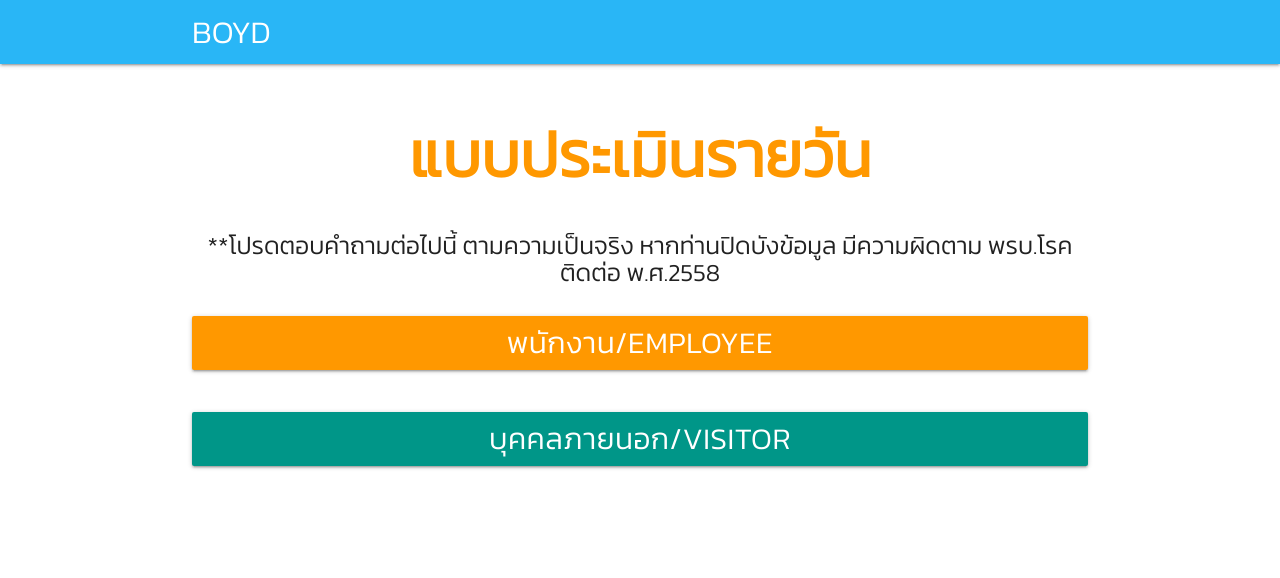
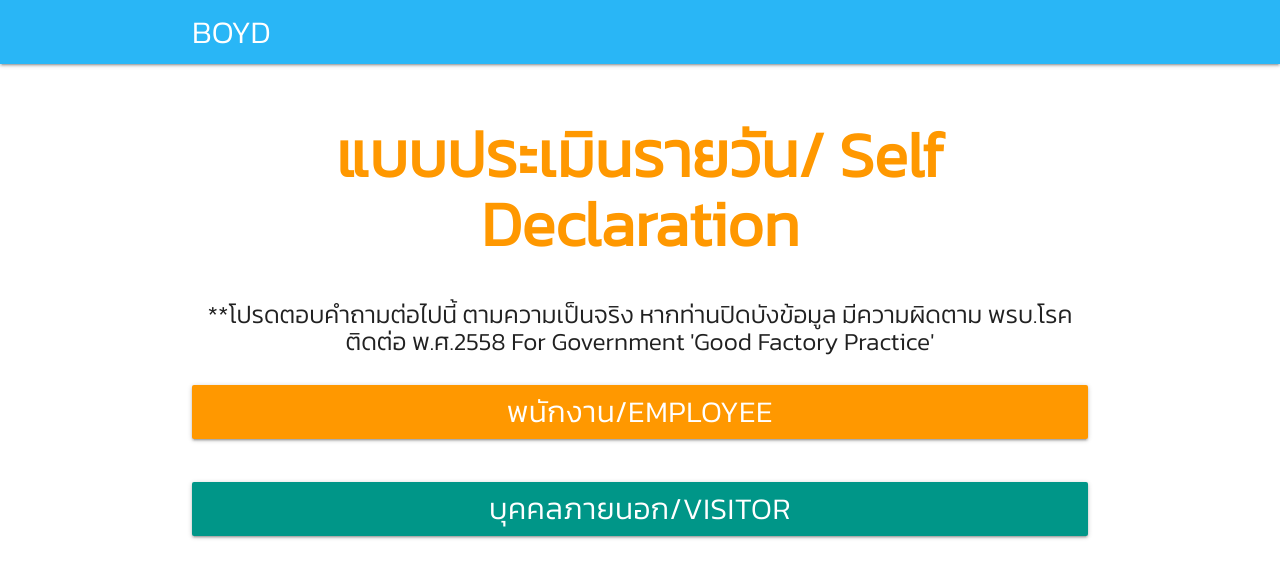
Before and after one commit to nopparat231/form-covid19, a PHP site: page / in a window 1280 px wide. Shown: the top 578 px of the page. Run offline with PHP 8.4, Linux system fonts and the light colour scheme.

Commit message:
Update Home.php

```diff
--- a/Home.php
+++ b/Home.php
@@ -1,10 +1,11 @@
 <div class="section no-pad-bot" id="index-banner">
     <div class="container">
-        <h1 class="header center orange-text"><b>แบบประเมินรายวัน</b></h1>
+        <h1 class="header center orange-text"><b>แบบประเมินรายวัน/ Self Declaration </b></h1>
         <div class="row center">
             <h5 class="header col s12 light">
                 **โปรดตอบคำถามต่อไปนี้ ตามความเป็นจริง หากท่านปิดบังข้อมูล
                 มีความผิดตาม พรบ.โรคติดต่อ พ.ศ.2558
+                For Government 'Good Factory Practice'
             </h5>
         </div>
         <div class="row center">
```
